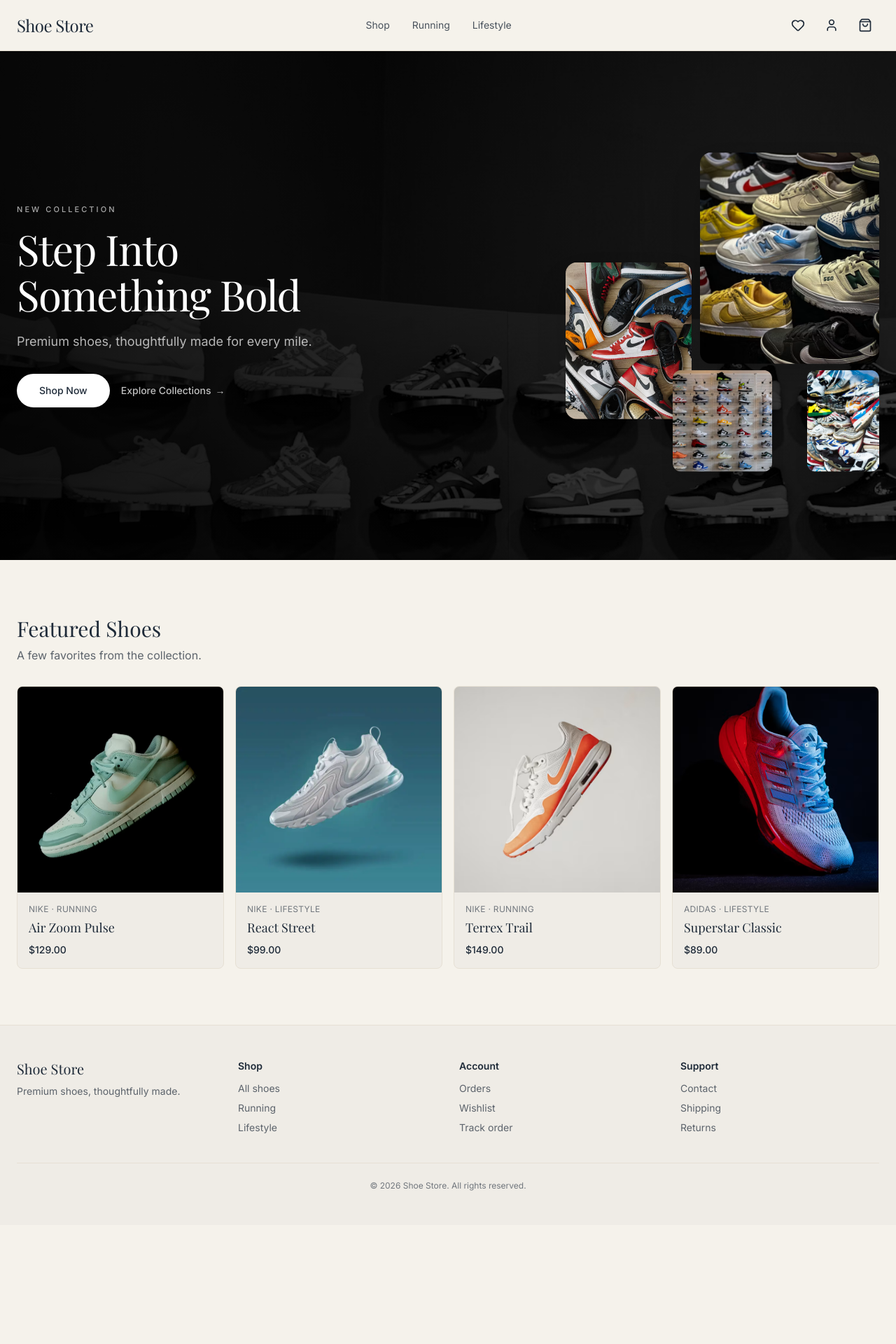
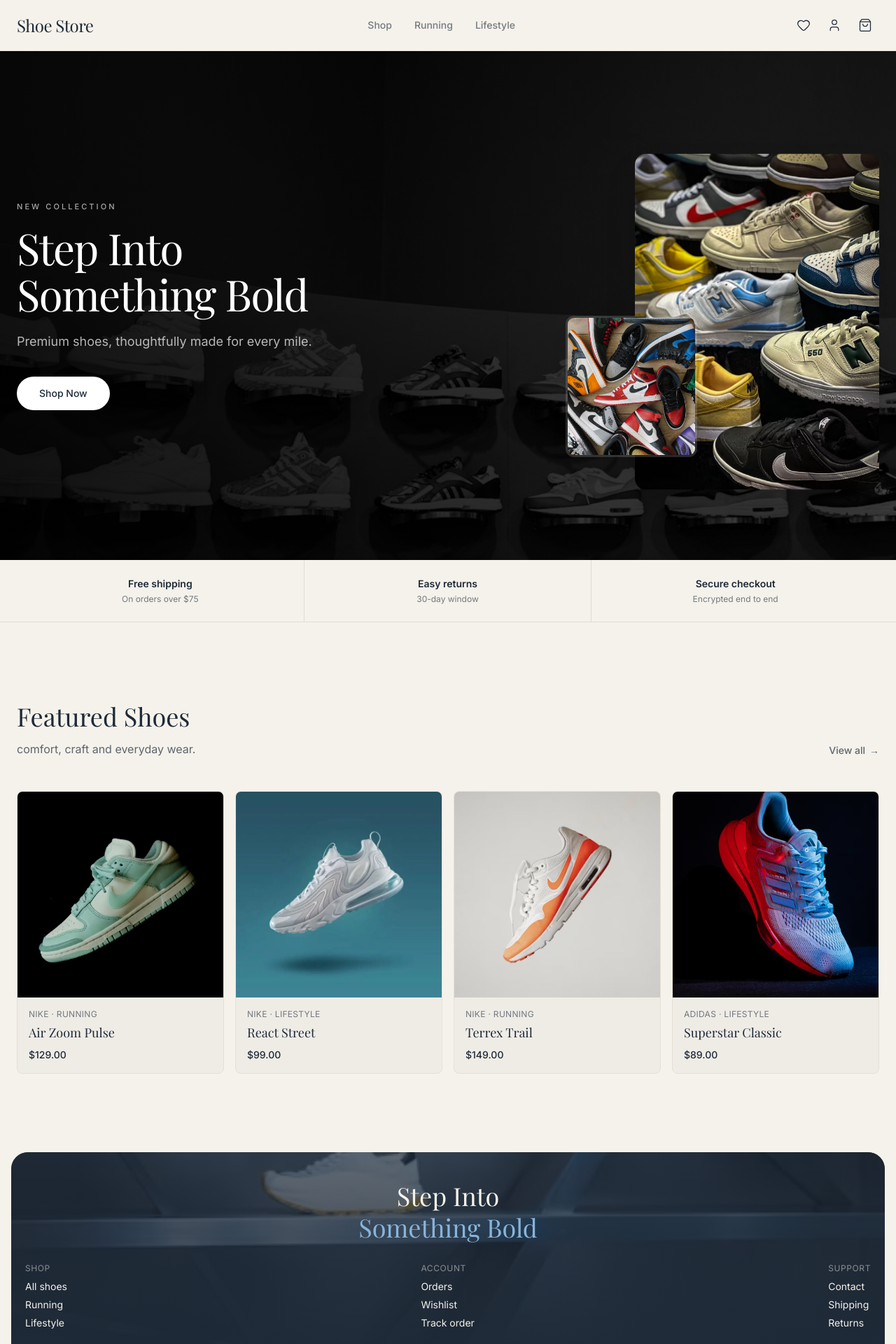
Before and after one commit to Aavash2004/shoe-store, a Next.js app: page / in a window 1280 px wide. Shown: the top 1920 px of the page at 70% size. Before the commit the page ends 1750 px from the top, so only its background shows below. Built offline with nearby package versions, Linux system fonts and the light colour scheme.

Commit message:
polish the footer with minimal changes in ui

```diff
--- a/app/(store)/page.tsx
+++ b/app/(store)/page.tsx
@@ -1,25 +1,74 @@
+import Link from "next/link";
 import { Hero } from "@/components/layout/Hero";
 import { ProductGrid } from "@/components/product/ProductGrid";
 import { ScrollReveal } from "@/components/product/ScrollReveal";
 import { placeholderProducts } from "@/lib/placeholder-data";
+
+const perks = [
+  { label: "Free shipping", detail: "On orders over $75" },
+  { label: "Easy returns", detail: "30-day window" },
+  { label: "Secure checkout", detail: "Encrypted end to end" },
+];
 
 export default function HomePage() {
   return (
     <>
       <Hero />
 
-      <section className="mx-auto max-w-7xl px-6 py-20">
-        <h2 className="font-[family-name:var(--font-display)] text-3xl text-navy">
-          Featured Shoes
-        </h2>
-        <p className="mt-2 text-navy/70">
-          A few favorites from the collection.
-        </p>
+      {/* Perks strip — bridges the dark hero into the cream body */}
+      <section className="border-b border-navy/10 bg-cream">
+        <div className="mx-auto grid max-w-7xl grid-cols-1 divide-y divide-navy/10 px-6 sm:grid-cols-3 sm:divide-x sm:divide-y-0">
+          {perks.map((perk) => (
+            <div key={perk.label} className="flex flex-col items-center gap-1 py-6 text-center">
+              <span className="text-sm font-semibold text-navy">{perk.label}</span>
+              <span className="text-xs text-navy/60">{perk.detail}</span>
+            </div>
+          ))}
+        </div>
+      </section>
 
-        <div className="mt-8">
+      {/* Featured Shoes */}
+      <section className="mx-auto max-w-7xl px-6 py-20 md:py-28">
+        <ScrollReveal>
+          <div className="flex flex-col items-start justify-between gap-6 sm:flex-row sm:items-end">
+            <div>
+              <h2 className="font-[family-name:var(--font-display)] text-3xl leading-tight text-navy sm:text-4xl">
+                Featured Shoes
+              </h2>
+              <p className="mt-3 max-w-md text-navy/70">
+                comfort, craft and everyday wear.
+              </p>
+            </div>
+
+            <Link
+              href="/shop"
+              className="group hidden shrink-0 items-center gap-1.5 text-sm font-medium text-navy/70 transition-colors hover:text-navy sm:flex"
+            >
+              View all
+              <span className="transition-transform group-hover:translate-x-0.5">
+                →
+              </span>
+            </Link>
+          </div>
+        </ScrollReveal>
+
+        <div className="mt-10 md:mt-12">
           <ScrollReveal>
             <ProductGrid products={placeholderProducts} />
           </ScrollReveal>
+        </div>
+
+        {/* Mobile-only view all, sits under the grid instead of cramping the header */}
+        <div className="mt-10 flex justify-center sm:hidden">
+          <Link
+            href="/shop"
+            className="group flex items-center gap-1.5 text-sm font-medium text-navy/70 transition-colors hover:text-navy"
+          >
+            View all shoes
+            <span className="transition-transform group-hover:translate-x-0.5">
+              →
+            </span>
+          </Link>
         </div>
       </section>
     </>
--- a/components/layout/Footer.tsx
+++ b/components/layout/Footer.tsx
@@ -1,48 +1,99 @@
 import Link from "next/link";
+import Image from "next/image";
 
 export function Footer() {
   return (
-    <footer className="border-t border-[var(--color-sand)] bg-[var(--color-cream-alt)]">
-      <div className="mx-auto max-w-7xl px-6 py-12">
-        <div className="grid grid-cols-2 gap-8 md:grid-cols-4">
+    <footer className="relative mx-4 mb-4 overflow-hidden rounded-t-3xl px-5 pt-10 pb-5 text-center">
+  <Image
+    src="/images/Shoes/fo.avif"
+    alt="Shoe display"
+    fill
+    priority={false}
+    className="object-cover object-center scale-105"
+  />
+  {/* Soft gradient overlay for depth + better text readability */}
+  <div className="absolute inset-0 bg-gradient-to-t from-[var(--color-navy)] via-[var(--color-navy)]/85 to-[var(--color-navy)]/70" />
+
+  <div className="relative z-10">
+    <h2 className="font-[family-name:var(--font-display)] text-3xl leading-tight text-[var(--color-cream)] md:text-4xl">
+      Step Into
+    </h2>
+    <h2 className="font-[family-name:var(--font-display)] text-3xl leading-tight text-[var(--color-accent)] md:text-4xl">
+      Something Bold
+    </h2>
+
+    <div className="mt-7 flex flex-col justify-between gap-6 text-left sm:flex-row sm:gap-8">
       <div>
-            <h3 className="font-[family-name:var(--font-display)] text-xl text-[var(--color-navy)]">
-              Shoe Store
-            </h3>
-            <p className="mt-2 text-sm text-[var(--color-navy)]/70">
-              Premium shoes, thoughtfully made.
+        <p className="text-xs uppercase tracking-wider text-[var(--color-cream)]/50">
+          Shop
         </p>
-          </div>
-
-          <div>
-            <h4 className="text-sm font-semibold text-[var(--color-navy)]">Shop</h4>
-            <ul className="mt-3 space-y-2 text-sm text-[var(--color-navy)]/70">
-              <li><Link href="/shop">All shoes</Link></li>
-              <li><Link href="/shop?category=running">Running</Link></li>
-              <li><Link href="/shop?category=lifestyle">Lifestyle</Link></li>
+        <ul className="mt-2 space-y-1.5 text-sm text-[var(--color-cream)]">
+          <li>
+            <Link href="/shop" className="hover:text-[var(--color-accent)] transition-colors">
+              All shoes
+            </Link>
+          </li>
+          <li>
+            <Link href="/shop?category=running" className="hover:text-[var(--color-accent)] transition-colors">
+              Running
+            </Link>
+          </li>
+          <li>
+            <Link href="/shop?category=lifestyle" className="hover:text-[var(--color-accent)] transition-colors">
+              Lifestyle
+            </Link>
+          </li>
         </ul>
       </div>
 
       <div>
-            <h4 className="text-sm font-semibold text-[var(--color-navy)]">Account</h4>
-            <ul className="mt-3 space-y-2 text-sm text-[var(--color-navy)]/70">
-              <li><Link href="/account/orders">Orders</Link></li>
-              <li><Link href="/account/wishlist">Wishlist</Link></li>
-              <li><Link href="/track-order">Track order</Link></li>
+        <p className="text-xs uppercase tracking-wider text-[var(--color-cream)]/50">
+          Account
+        </p>
+        <ul className="mt-2 space-y-1.5 text-sm text-[var(--color-cream)]">
+          <li>
+            <Link href="/account/orders" className="hover:text-[var(--color-accent)] transition-colors">
+              Orders
+            </Link>
+          </li>
+          <li>
+            <Link href="/account/wishlist" className="hover:text-[var(--color-accent)] transition-colors">
+              Wishlist
+            </Link>
+          </li>
+          <li>
+            <Link href="/track-order" className="hover:text-[var(--color-accent)] transition-colors">
+              Track order
+            </Link>
+          </li>
         </ul>
       </div>
 
       <div>
-            <h4 className="text-sm font-semibold text-[var(--color-navy)]">Support</h4>
-            <ul className="mt-3 space-y-2 text-sm text-[var(--color-navy)]/70">
-              <li><Link href="#">Contact</Link></li>
-              <li><Link href="#">Shipping</Link></li>
-              <li><Link href="#">Returns</Link></li>
+        <p className="text-xs uppercase tracking-wider text-[var(--color-cream)]/50">
+          Support
+        </p>
+        <ul className="mt-2 space-y-1.5 text-sm text-[var(--color-cream)]">
+          <li>
+            <Link href="#" className="hover:text-[var(--color-accent)] transition-colors">
+              Contact
+            </Link>
+          </li>
+          <li>
+            <Link href="#" className="hover:text-[var(--color-accent)] transition-colors">
+              Shipping
+            </Link>
+          </li>
+          <li>
+            <Link href="#" className="hover:text-[var(--color-accent)] transition-colors">
+              Returns
+            </Link>
+          </li>
         </ul>
       </div>
     </div>
 
-        <div className="mt-10 border-t border-[var(--color-sand)] pt-6 text-center text-xs text-[var(--color-navy)]/60">
+    <div className="mt-8 border-t border-[var(--color-cream)]/15 pt-4 text-[11px] text-[var(--color-cream)]/45">
       © {new Date().getFullYear()} Shoe Store. All rights reserved.
     </div>
   </div>
--- a/components/layout/Header.tsx
+++ b/components/layout/Header.tsx
@@ -1,105 +1,180 @@
 "use client";
 
-
-
+import { useEffect, useState } from "react";
 import Link from "next/link";
-
-import { ShoppingBag, Heart, User, Menu } from "lucide-react";
-
+import { usePathname, useSearchParams } from "next/navigation";
+import { ShoppingBag, Heart, User, Menu, X } from "lucide-react";
 import { Button } from "@/components/ui/button";
 
+const links = [
+  { href: "/shop", label: "Shop", category: null },
+  { href: "/shop?category=Running", label: "Running", category: "Running" },
+  { href: "/shop?category=Lifestyle", label: "Lifestyle", category: "Lifestyle" },
+];
 
+// Swap in your real cart count (context, store, server data, etc).
+function useCartCount() {
+  return 0;
+}
 
 export function Header() {
+  const pathname = usePathname();
+  const searchParams = useSearchParams();
+  const activeCategory = searchParams.get("category");
+  const cartCount = useCartCount();
+
+  const [mobileOpen, setMobileOpen] = useState(false);
+
+  // Close the mobile menu on route/query change.
+  useEffect(() => {
+    setMobileOpen(false);
+  }, [pathname, searchParams]);
+
+  // Lock body scroll while the mobile menu is open.
+  useEffect(() => {
+    document.body.style.overflow = mobileOpen ? "hidden" : "";
+    return () => {
+      document.body.style.overflow = "";
+    };
+  }, [mobileOpen]);
+
+  // Close on Escape.
+  useEffect(() => {
+    if (!mobileOpen) return;
+    const onKey = (e: KeyboardEvent) => {
+      if (e.key === "Escape") setMobileOpen(false);
+    };
+    window.addEventListener("keydown", onKey);
+    return () => window.removeEventListener("keydown", onKey);
+  }, [mobileOpen]);
+
+  const isLinkActive = (link: (typeof links)[number]) => {
+    if (pathname !== "/shop") return false;
+    if (link.category === null) return !activeCategory;
+    return activeCategory === link.category;
+  };
 
   return (
-
-    <header className="sticky top-0 z-50 border-b border-[var(--color-sand)] bg-[var(--color-cream)]/95 backdrop-blur">
-
-      <div className="mx-auto flex max-w-7xl items-center justify-between px-6 py-4">
-
+    <header className="sticky top-0 z-50 border-b border-[var(--color-sand)]/70 bg-[var(--color-cream)]/90 backdrop-blur-md">
+      <div className="mx-auto flex h-16 max-w-7xl items-center justify-between px-4 md:h-[72px] md:px-6">
+        {/* Logo */}
         <Link
-
           href="/"
-
-          className="font-[family-name:var(--font-display)] text-2xl tracking-tight text-[var(--color-navy)]"
-
+          className="font-[family-name:var(--font-display)] text-xl tracking-tight text-[var(--color-navy)] transition-opacity hover:opacity-80 md:text-2xl"
         >
-
           Shoe Store
-
         </Link>
 
-
-
+        {/* Desktop Navigation */}
         <nav className="hidden items-center gap-8 md:flex">
-
-          <Link href="/shop" className="text-sm text-[var(--color-navy)]/80 hover:text-[var(--color-navy)]">
-
-            Shop
-
-          </Link>
-
-          <Link href="/shop?category=running" className="text-sm text-[var(--color-navy)]/80 hover:text-[var(--color-navy)]">
-
-            Running
-
-          </Link>
-
-          <Link href="/shop?category=lifestyle" className="text-sm text-[var(--color-navy)]/80 hover:text-[var(--color-navy)]">
-
-            Lifestyle
-
-          </Link>
-
+          {links.map((link) => {
+            const active = isLinkActive(link);
+            return (
+              <Link
+                key={link.href}
+                href={link.href}
+                aria-current={active ? "page" : undefined}
+                className={`relative text-sm font-medium transition-colors after:absolute after:-bottom-1 after:left-0 after:h-px after:w-full after:origin-left after:scale-x-0 after:bg-[var(--color-navy)] after:transition-transform after:duration-200 hover:after:scale-x-100 ${
+                  active
+                    ? "text-[var(--color-navy)] after:scale-x-100"
+                    : "text-[var(--color-navy)]/60 hover:text-[var(--color-navy)]"
+                }`}
+              >
+                {link.label}
+              </Link>
+            );
+          })}
         </nav>
 
-
-
-        <div className="flex items-center gap-2">
-
-          <Button variant="ghost" size="icon" >
-
-            <Link href="/account/wishlist">
-
-              <Heart className="h-5 w-5" />
-
+        {/* Icons */}
+        <div className="flex items-center gap-1">
+          <Button variant="ghost" size="icon" asChild className="hidden sm:inline-flex">
+            <Link href="/account/wishlist" aria-label="Wishlist">
+              <Heart className="h-5 w-5" strokeWidth={1.5} />
             </Link>
-
           </Button>
 
-          <Button variant="ghost" size="icon" >
-
-            <Link href="/account">
-
-              <User className="h-5 w-5" />
-
+          <Button variant="ghost" size="icon" asChild className="hidden sm:inline-flex">
+            <Link href="/account" aria-label="Account">
+              <User className="h-5 w-5" strokeWidth={1.5} />
             </Link>
-
           </Button>
 
-          <Button variant="ghost" size="icon" >
-
-            <Link href="/cart">
-
-              <ShoppingBag className="h-5 w-5" />
-
+          <Button variant="ghost" size="icon" asChild className="relative">
+            <Link href="/cart" aria-label={`Cart${cartCount ? `, ${cartCount} items` : ""}`}>
+              <ShoppingBag className="h-5 w-5" strokeWidth={1.5} />
+              {cartCount > 0 && (
+                <span className="absolute -right-0.5 -top-0.5 flex h-4 min-w-4 items-center justify-center rounded-full bg-[var(--color-navy)] px-1 text-[10px] font-semibold leading-none text-[var(--color-cream)]">
+                  {cartCount > 99 ? "99+" : cartCount}
+                </span>
+              )}
             </Link>
-
           </Button>
 
-          <Button variant="ghost" size="icon" className="md:hidden">
-
-            <Menu className="h-5 w-5" />
-
+          {/* Mobile menu toggle */}
+          <Button
+            variant="ghost"
+            size="icon"
+            className="md:hidden"
+            aria-label={mobileOpen ? "Close menu" : "Open menu"}
+            aria-expanded={mobileOpen}
+            aria-controls="mobile-menu"
+            onClick={() => setMobileOpen((v) => !v)}
+          >
+            {mobileOpen ? (
+              <X className="h-5 w-5" strokeWidth={1.5} />
+            ) : (
+              <Menu className="h-5 w-5" strokeWidth={1.5} />
+            )}
           </Button>
-
         </div>
-
       </div>
 
+      {/* Mobile menu panel */}
+      <div
+        id="mobile-menu"
+        className={`overflow-hidden border-t border-[var(--color-sand)]/70 bg-[var(--color-cream)] transition-[max-height,opacity] duration-300 ease-in-out md:hidden ${
+          mobileOpen ? "max-h-96 opacity-100" : "max-h-0 opacity-0"
+        }`}
+      >
+        <nav className="flex flex-col px-4 py-2">
+          {links.map((link) => {
+            const active = isLinkActive(link);
+            return (
+              <Link
+                key={link.href}
+                href={link.href}
+                aria-current={active ? "page" : undefined}
+                className={`border-b border-[var(--color-sand)]/40 py-3 text-base font-medium last:border-b-0 ${
+                  active
+                    ? "text-[var(--color-navy)]"
+                    : "text-[var(--color-navy)]/70"
+                }`}
+              >
+                {link.label}
+              </Link>
+            );
+          })}
+
+          <div className="flex items-center gap-2 py-3 sm:hidden">
+            <Link
+              href="/account/wishlist"
+              className="flex items-center gap-2 text-sm font-medium text-[var(--color-navy)]/70"
+            >
+              <Heart className="h-4 w-4" strokeWidth={1.5} />
+              Wishlist
+            </Link>
+            <span className="text-[var(--color-navy)]/30">·</span>
+            <Link
+              href="/account"
+              className="flex items-center gap-2 text-sm font-medium text-[var(--color-navy)]/70"
+            >
+              <User className="h-4 w-4" strokeWidth={1.5} />
+              Account
+            </Link>
+          </div>
+        </nav>
+      </div>
     </header>
-
   );
-
 }
--- a/components/layout/Hero.tsx
+++ b/components/layout/Hero.tsx
@@ -9,36 +9,36 @@
 export function Hero() {
   const sectionRef = useRef<HTMLElement>(null);
   const contentRef = useRef<HTMLDivElement>(null);
-  const img1Ref = useRef<HTMLDivElement>(null);
-  const img2Ref = useRef<HTMLDivElement>(null);
-  const img3Ref = useRef<HTMLDivElement>(null);
-  const img4Ref = useRef<HTMLDivElement>(null);
+  const mainImgRef = useRef<HTMLDivElement>(null);
+  const secondaryImgRef = useRef<HTMLDivElement>(null);
 
   useEffect(() => {
     const ctx = gsap.context(() => {
       const tl = gsap.timeline({ defaults: { ease: "power3.out" } });
 
-      tl.from(contentRef.current, { y: 30, opacity: 0, duration: 0.8 })
-        .from(img1Ref.current, { y: 40, opacity: 0, duration: 0.85 }, "-=0.5")
-        .from(img2Ref.current, { y: 40, opacity: 0, duration: 0.85 }, "-=0.7")
-        .from(img3Ref.current, { y: 30, opacity: 0, duration: 0.75 }, "-=0.65")
-        .from(img4Ref.current, { y: 30, opacity: 0, duration: 0.75 }, "-=0.65");
+      tl.from(contentRef.current, {
+        y: 30,
+        opacity: 0,
+        duration: 0.85,
+      })
+        .from(
+          mainImgRef.current,
+          { y: 50, opacity: 0, duration: 1, ease: "power2.out" },
+          "-=0.55"
+        )
+        .from(
+          secondaryImgRef.current,
+          { y: 30, opacity: 0, duration: 0.8 },
+          "-=0.7"
+        );
 
-      // Very subtle float
-      gsap.to([img1Ref.current, img2Ref.current], {
-        y: -8,
-        duration: 4,
+      // Subtle float on main image
+      gsap.to(mainImgRef.current, {
+        y: -12,
+        duration: 3.8,
         ease: "sine.inOut",
         yoyo: true,
         repeat: -1,
-      });
-      gsap.to([img3Ref.current, img4Ref.current], {
-        y: -6,
-        duration: 3.6,
-        ease: "sine.inOut",
-        yoyo: true,
-        repeat: -1,
-        delay: 0.6,
       });
     }, sectionRef);
 
@@ -61,10 +61,10 @@
           sizes="100vw"
         />
         <div className="absolute inset-0 bg-black/65" />
-        <div className="absolute inset-0 bg-gradient-to-r from-black/80 via-black/50 to-black/25" />
+        <div className="absolute inset-0 bg-gradient-to-r from-black/80 via-black/50 to-black/20" />
       </div>
 
-      <div className="relative z-10 mx-auto flex w-full max-w-7xl flex-col items-center gap-16 px-6 py-20 md:flex-row md:items-center md:justify-between md:gap-10 md:py-0">
+      <div className="relative z-10 mx-auto flex w-full max-w-7xl flex-col items-center gap-14 px-6 py-20 md:flex-row md:items-center md:justify-between md:gap-12 md:py-0">
 
         {/* Text */}
         <div ref={contentRef} className="max-w-lg text-center md:text-left">
@@ -72,7 +72,7 @@
             New Collection
           </p>
 
-          <h1 className="font-[family-name:var(--font-display)] text-[3.1rem] leading-[1.08] tracking-tight text-white sm:text-5xl md:text-[3.75rem]">
+          <h1 className="font-[family-name:var(--font-display)] text-[3.1rem] leading-[1.08] tracking-tight text-white sm:text-5xl md:text-[3.85rem]">
             Step Into
             <br />
             Something Bold
@@ -82,7 +82,7 @@
             Premium shoes, thoughtfully made for every mile.
           </p>
 
-          <div className="mt-8 flex flex-col items-center gap-4 sm:flex-row sm:justify-center md:justify-start">
+          <div className="mt-9 flex flex-col items-center gap-4 sm:flex-row sm:justify-center md:justify-start">
             <Button
               size="lg"
               className="h-12 rounded-full bg-white px-8 text-sm font-medium text-navy hover:bg-white/90"
@@ -90,28 +90,19 @@
             >
               <Link href="/shop">Shop Now</Link>
             </Button>
-
-            <Link
-              href="/shop"
-              className="group flex items-center gap-1.5 text-sm font-medium text-white/75 transition-colors hover:text-white"
-            >
-              Explore Collections
-              <span className="transition-transform group-hover:translate-x-0.5">→</span>
-            </Link>
           </div>
         </div>
 
-        {/* Clean structured cluster */}
-        <div className="relative grid h-[380px] w-full max-w-md grid-cols-12 grid-rows-6 gap-3 md:h-[460px] md:w-[48%]">
-
-          {/* Main large image */}
+        {/* Clean product images */}
+        <div className="relative h-[340px] w-full max-w-md md:h-[480px] md:w-[46%]">
+          {/* Main product image */}
           <div
-            ref={img1Ref}
-            className="col-span-7 col-start-6 row-span-4 row-start-1 overflow-hidden rounded-2xl shadow-2xl"
+            ref={mainImgRef}
+            className="absolute right-0 top-0 h-full w-[78%] overflow-hidden rounded-2xl shadow-2xl"
           >
             <Image
               src="/images/hero/hero1.avif"
-              alt="Featured shoe 1"
+              alt="Featured shoe"
               fill
               className="object-cover"
               sizes="40vw"
@@ -119,45 +110,17 @@
             />
           </div>
 
-          {/* Second image */}
+          {/* Small secondary image */}
           <div
-            ref={img2Ref}
-            className="col-span-5 col-start-1 row-span-3 row-start-3 overflow-hidden rounded-2xl shadow-2xl"
+            ref={secondaryImgRef}
+            className="absolute bottom-6 left-0 h-[42%] w-[42%] overflow-hidden rounded-xl border-[3px] border-white/15 shadow-xl"
           >
             <Image
               src="/images/hero/hero2.avif"
-              alt="Featured shoe 2"
+              alt="Featured shoe detail"
               fill
               className="object-cover"
-              sizes="28vw"
-            />
-          </div>
-
-          {/* Third image */}
-          <div
-            ref={img3Ref}
-            className="col-span-4 col-start-5 row-span-2 row-start-5 overflow-hidden rounded-xl shadow-xl"
-          >
-            <Image
-              src="/images/hero/h3.avif"
-              alt="Featured shoe 3"
-              fill
-              className="object-cover"
-              sizes="20vw"
-            />
-          </div>
-
-          {/* Fourth image */}
-          <div
-            ref={img4Ref}
-            className="col-span-3 col-start-10 row-span-2 row-start-5 overflow-hidden rounded-xl shadow-xl"
-          >
-            <Image
-              src="/images/hero/hero4.avif"
-              alt="Featured shoe 4"
-              fill
-              className="object-cover"
-              sizes="16vw"
+              sizes="22vw"
             />
           </div>
         </div>
```
Also changed, not shown: public/images/Shoes/f11.avif (added), public/images/Shoes/fo.avif (added). Lines whose indentation alone changed are shown as unchanged.
